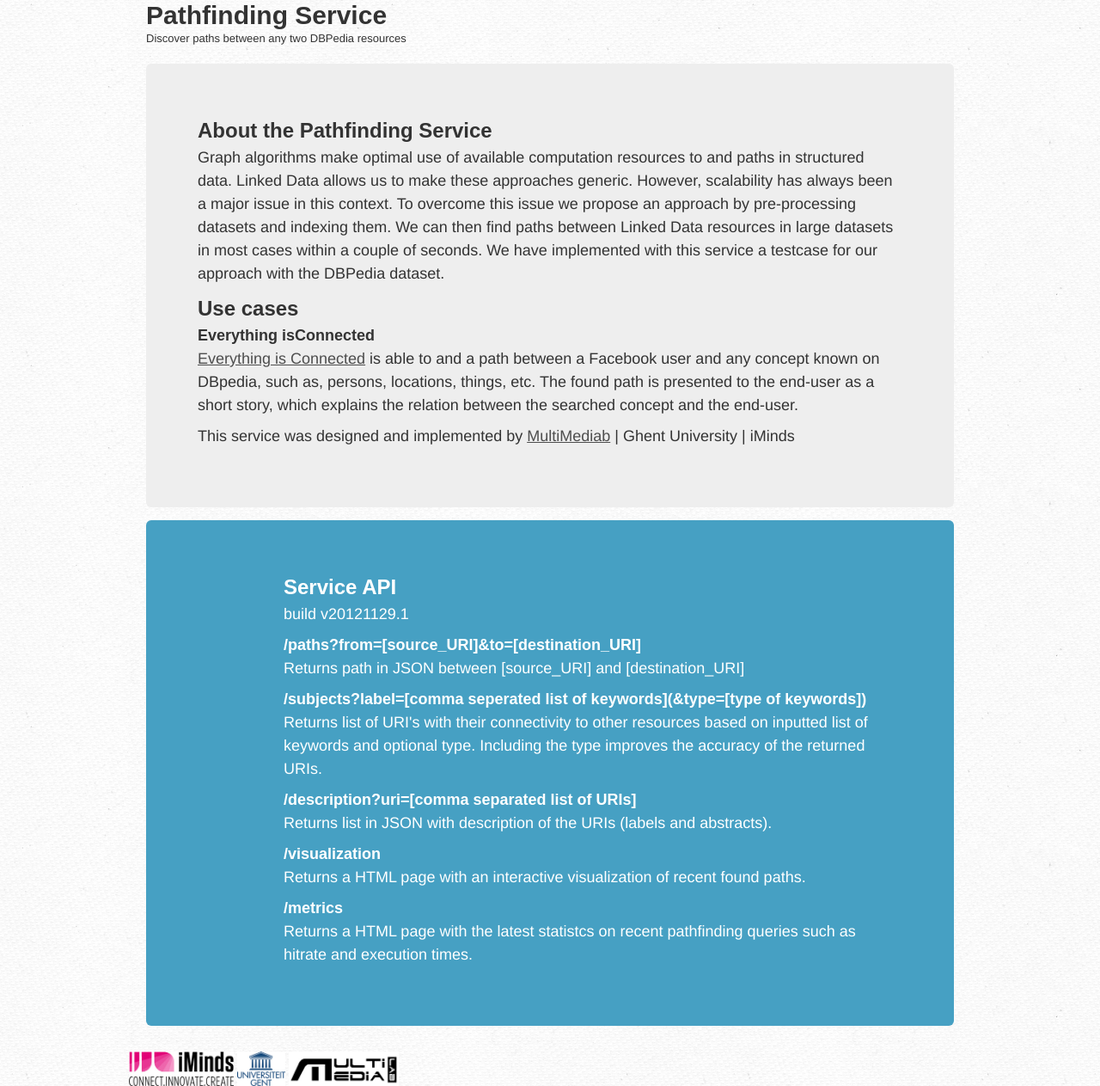
After one commit to IDLabResearch/eice, a Python web app: template EiCGraphAlgo/templates/landing.html in a window 1280 px wide. The commit adds this page. Shown: the whole page at 86% size. Run offline with Jinja, Linux system fonts and the light colour scheme; the template is opened without the code that fills it, so the values that code supplies are empty; some libraries are stand-ins or nearby versions.

Commit message:
added landing page and updated documentation

```diff
--- a/EiCGraphAlgo/docs/conf.py
+++ b/EiCGraphAlgo/docs/conf.py
@@ -94,7 +94,7 @@ pygments_style = 'sphinx'
 
 # The theme to use for HTML and HTML Help pages.  See the documentation for
 # a list of builtin themes.
-html_theme = 'default'
+html_theme = 'nature'
 
 # Theme options are theme-specific and customize the look and feel of a theme
 # further.  For a list of options available for each theme, see the
--- a/EiCGraphAlgo/server.py
+++ b/EiCGraphAlgo/server.py
@@ -45,6 +45,8 @@ class Application(tornado.web.Application):
             'log_file_prefix':"tornado.log",
         }
 
+
+
         tornado.web.Application.__init__(self, handlers, **settings) # debug=True ,
 
 # to redirect log file run python with : --log_file_prefix=mylog
--- a/EiCGraphAlgo/sindice/plot_distribution_pathlength.py
+++ b/EiCGraphAlgo/sindice/plot_distribution_pathlength.py
@@ -2,6 +2,7 @@ from sindice import cached_pathfinder
 import scipy.stats as spst
 import scipy.stats as ss
 import scipy as sp
+from scipy.stats import ks_2samp
 import numpy as np
 import matplotlib.pyplot as plt
 import matplotlib.mlab as mlab
@@ -51,6 +52,9 @@ def plot(cpf = cached_pathfinder.CachedPathFinder()):
     fit_alpha,fit_loc,fit_beta=ss.gamma.fit(flattened_lengths)
     print(fit_alpha,fit_loc,fit_beta)
     print(fit_alpha * fit_beta)
+    fit_gamma = ss.gamma.rvs(fit_alpha,loc=fit_loc,scale=fit_beta, size=len(flattened_lengths))
+    print (fit_gamma)
+    print (ks_2samp(flattened_lengths, fit_gamma))
 
     plt.bar(x_n,y_n,alpha=0.5)
     #plt.plot(l,mlab.normpdf(l,median,np.sqrt(variation)),color='tomato')
--- a/EiCGraphAlgo/templates/index.html
+++ b/EiCGraphAlgo/templates/index.html
@@ -9,7 +9,7 @@
 
   <title>Interactive Visualization of Paths</title>
   <meta name="description" content="Demo for How to Build an Interactive Network Visualization.">
-  <meta name="author" content="Jim Vallandingham">
+  <meta name="author" content="Laurens De Vocht based on original of Jim Vallandingham">
 
   <meta name="viewport" content="width=device-width,initial-scale=1">
 
--- /dev/null
+++ b/EiCGraphAlgo/templates/landing.html
@@ -0,0 +1,150 @@
+<!--
+Uses Bootstrap v2.0.4
+
+Big-Header is a minimal landing page template. It provides you with the basic structure and look
+without pushing anything into your design. The HTML does not validate, and
+is used as a guide for your own designs.
+
+Licensed under the same license as twitter bootstrap.
+
+-->
+<!doctype html>
+<!--[if lt IE 7]> <html class="no-js ie6 oldie" lang="en"> <![endif]-->
+<!--[if IE 7]>    <html class="no-js ie7 oldie" lang="en"> <![endif]-->
+<!--[if IE 8]>    <html class="no-js ie8 oldie" lang="en"> <![endif]-->
+<!--[if gt IE 8]><!-->
+<html class="no-js" lang="en">
+	<!--<![endif]-->
+<html>
+	<head>
+		<title>Pathfinding Service</title>
+		<!-- CSS concatenated and minified via ant build script-->
+		<link rel="stylesheet" href="{{ static_url("css/reset.css") }}">
+		<link rel="stylesheet" href="{{ static_url("css/bootstrap.min.css") }}">
+		<link rel="stylesheet" href="{{ static_url("css/style.css") }}">
+		<!-- end CSS-->
+
+		<script src="{{ static_url('js/libs/modernizr-2.0.6.min.js') }}"></script>
+		<meta name="thefeedbackbutton" content="pathfinding-feedback:41e35b9d901487a8c3de06493ff513">
+		<script type="text/javascript" src="http://www.thefeedbackbutton.com/button.js"></script>
+
+		<style>
+			body {
+				background-image: url("{{ static_url('imgs/clean_textile.png')
+			}}");
+			}
+
+			img.logoos {
+				height: 40px;
+			}
+
+			#branding {
+				margin-top: 10px;
+			}
+			#landing {
+				margin-top: 20px;
+			}
+			#form {
+				margin-top: -15px;
+			}
+
+			.tagline {
+				color: #777;
+			}
+			/*.copy {background-color: #fff;} */
+			.form {
+				background-color: #46a0c3;
+				color: #fff;
+			} /* A/B test the bg color. */
+
+		</style>
+
+	</head>
+	<body>
+
+		<div class="container">
+			<header>
+				<h1>Pathfinding Service</h1>
+				<p>
+					Discover paths between any two DBPedia resources
+				</p>
+			</header>
+
+			<div id="landing">
+				<div class="hero-unit">
+					<h2>About the Pathfinding Service</h2>
+					<p>
+						Graph algorithms make optimal use of available computation resources to and paths in structured data. Linked Data
+						allows us to make these approaches generic. However, scalability has always been a major issue in this context. To overcome this issue we propose an approach by pre-processing
+						datasets and indexing them. We can then find paths between Linked Data resources in large datasets in most cases
+						within a couple of seconds. We have implemented with this service a testcase
+						for our approach with the DBPedia dataset.
+					</p>
+					<h2>Use cases</h2>
+					<h3>Everything isConnected</h3>
+					<p>
+						<a href="http://everythingisconnected.be">Everything is Connected</a> is able to and a path between a Facebook user and any concept known on DBpedia,
+						such as, persons, locations, things, etc. The found path is presented to the end-user as a short story, which explains the relation between the searched concept and the end-user.
+					</p>
+					<p>
+						This service was designed and implemented by <a href="http://multimedialab.elis.ugent.be/about">MultiMediab</a> | Ghent University | iMinds
+					</p>
+
+				</div>
+				<!--/hero-unit-->
+
+			</div><!--/landing-->
+
+			<div id="form">
+
+				<div class="hero-unit form">
+					<h2 class="offset1">Service API</h2>
+					<p class="offset1">
+						build v20121129.1
+					</p>
+					<h3 class="offset1">/paths?from=[source_URI]&amp;to=[destination_URI]</h3>
+					<p class="offset1">
+						Returns path in JSON between [source_URI] and [destination_URI]
+					</p><h3 class="offset1">/subjects?label=[comma seperated list of keywords](&amp;type=[type of keywords])</h3>
+					<p class="offset1">
+						Returns list of URI's with their connectivity to other resources based on inputted list of keywords and optional type.
+						Including the type improves the accuracy of the returned URIs.
+					</p><h3 class="offset1">/description?uri=[comma separated list of URIs]</h3>
+					<p class="offset1">
+						Returns list in JSON with description of the URIs (labels and abstracts).
+					</p><h3 class="offset1">/visualization</h3>
+					<p class="offset1">
+						Returns a HTML page with an interactive visualization of recent found paths.
+					</p><h3 class="offset1">/metrics</h3>
+					<p class="offset1">
+						Returns a HTML page with the latest statistcs on recent pathfinding queries such as hitrate and execution times.
+					</p>
+				</div>
+
+			</div><!--/form div-->
+
+			<div id="footer">
+				<div class="row">
+					<img src="{{static_url('imgs/iMinds.jpg')}}" class="logoos">
+					<img src="{{static_url('imgs/UGent.jpg')}}" class="logoos">
+					<img src="{{static_url('imgs/mml.jpg')}}" class="logoos">
+				</div>
+			</div>
+		</div>
+		<!--/container -->
+
+		<script>
+			// Change UA-XXXXX-X to be your site's ID
+			window._gaq = [['_setAccount', 'UA-36136301-2'], ['_trackPageview'], ['_trackPageLoadTime']];
+			Modernizr.load({
+				load : ('https:' == location.protocol ? '//ssl' : '//www') + '.google-analytics.com/ga.js'
+			});
+		</script>
+
+		<!--[if lt IE 7 ]>
+		<script src="//ajax.googleapis.com/ajax/libs/chrome-frame/1.0.3/CFInstall.min.js"></script>
+		<script>window.attachEvent('onload',function(){CFInstall.check({mode:'overlay'})})</script>
+		<![endif]-->
+
+	</body>
+</html>
```
Also changed, not shown: EiCGraphAlgo/handlers/handlers_module.py (+4 -3 lines), EiCGraphAlgo/sindice/pathfinder.py (+21 -7 lines), EiCGraphAlgo/sindice/search.py (+24 -16 lines), EiCGraphAlgo/static/imgs/UGent.jpg (added), EiCGraphAlgo/static/imgs/clean_textile.png (added), EiCGraphAlgo/static/imgs/iMinds.jpg (added), EiCGraphAlgo/static/imgs/mml.jpg (added).
